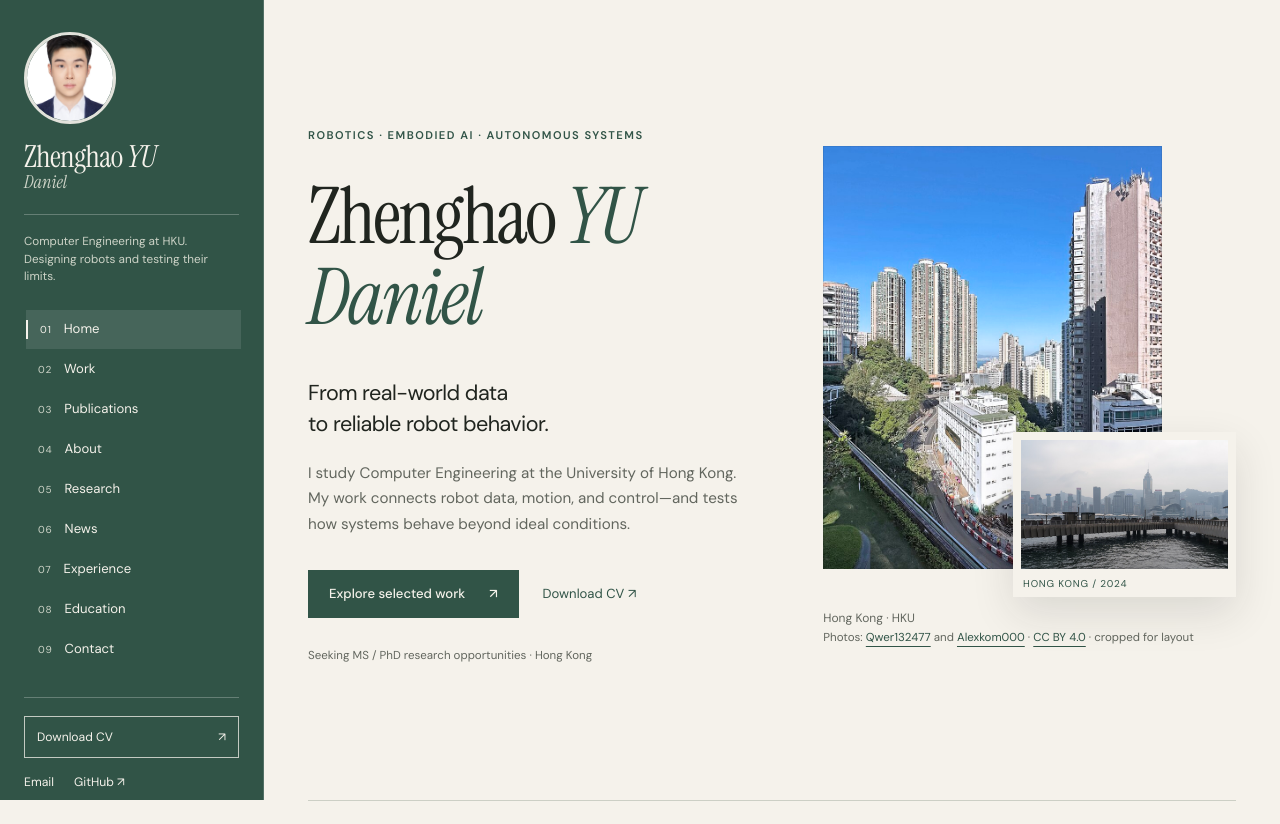
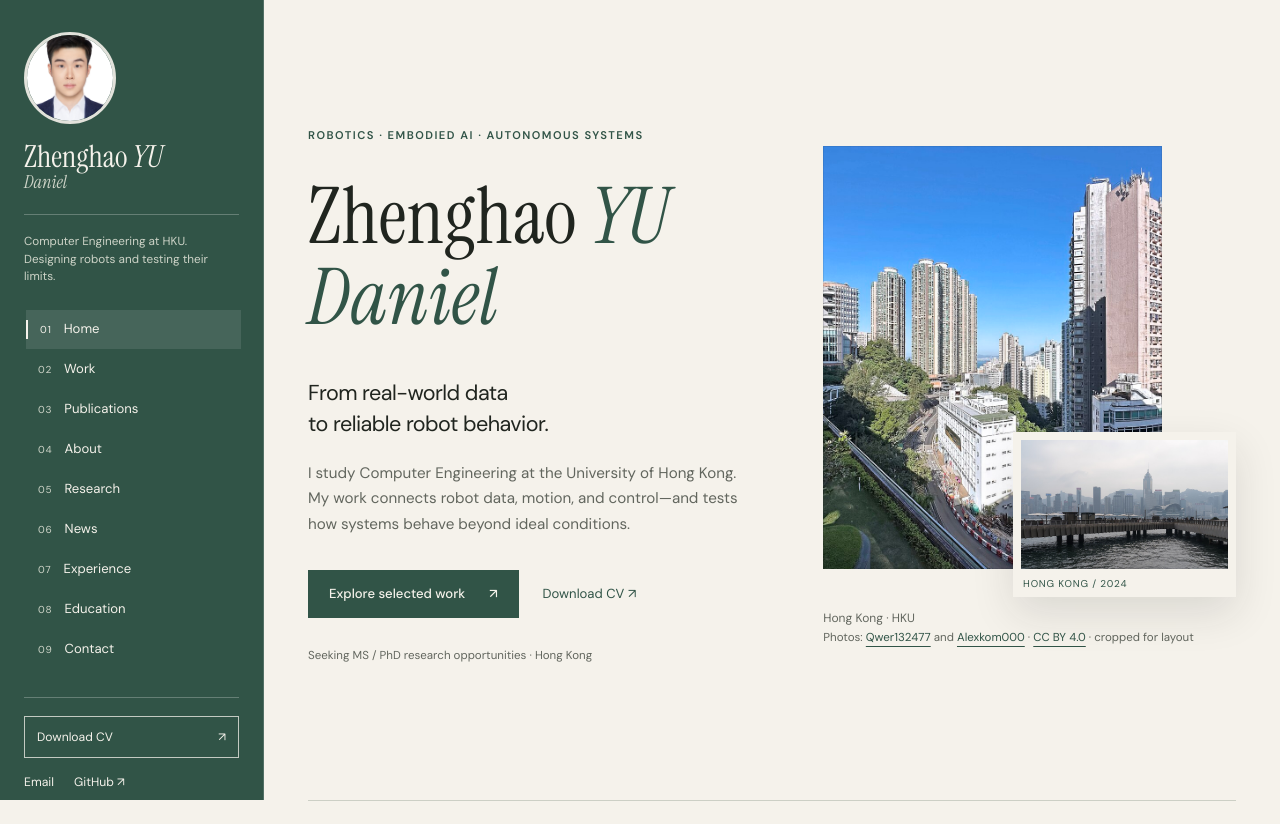
Before and after one commit to yzh423/yzh423.github.io, a website: page index.html in a window 1280 px wide. Shown: the top 824 px of the page. Drawn offline with Linux system fonts and the light colour scheme.

Commit message:
fix: give hero name more breathing room

```diff
--- a/index.html
+++ b/index.html
@@ -7,7 +7,7 @@
     <meta name="description" content="Zhenghao YU is a Computer Engineering student at HKU working on robot design, manipulation data, motion evaluation, and autonomous systems.">
     <title>Zhenghao YU | Robotics, AI, Autonomous Systems</title>
     <link rel="icon" href="assets/favicon.svg" type="image/svg+xml">
-    <link rel="stylesheet" href="styles.css?v=hero-name-2">
+    <link rel="stylesheet" href="styles.css?v=hero-title-spacing-1">
   </head>
   <body>
     <a class="skip-link" href="#main-content">Skip to main content</a>
--- a/styles.css
+++ b/styles.css
@@ -55,7 +55,7 @@ section, #skills { scroll-margin-top: 24px; }
 .brand:hover { text-decoration: none; }
 .sidebar-portrait { width: 92px; height: 92px; border-radius: 50%; object-fit: cover; object-position: center 27%; border: 3px solid rgba(245,242,235,.9); }
 .brand-copy { display: grid; gap: 2px; }
-.brand-copy strong { font-family: var(--serif); font-weight: 400; font-size: 1.9rem; line-height: 1; letter-spacing: -.02em; }
+.brand-copy strong { font-family: var(--serif); font-weight: 400; font-size: 1.9rem; line-height: 1; letter-spacing: 0; }
 .brand-copy small { font-family: var(--serif); font-size: 1.12rem; line-height: 1; color: var(--on-dark-muted); }
 .brand-copy em { color: inherit; font-style: italic; }
 .sidebar-intro { margin: 22px 0 24px; padding-top: 18px; border-top: 1px solid rgba(255,255,255,.25); font-size: .73rem; line-height: 1.5; color: var(--on-dark-muted); }
@@ -80,7 +80,7 @@ section, #skills { scroll-margin-top: 24px; }
 .section-label { margin-bottom: 32px; }
 .hero { display: grid; grid-template-columns: minmax(0, 1fr) minmax(0, .95fr); gap: 48px; align-items: center; min-height: min(840px, 100vh); padding-top: 72px; padding-bottom: 80px; }
 .hero .eyebrow { margin-bottom: 32px; }
-.hero h1 { font-size: clamp(3.3rem, 6.1vw, 6.6rem); line-height: 1.03; letter-spacing: -.03em; margin-bottom: 40px; }
+.hero h1 { font-size: clamp(3.3rem, 6.1vw, 6.6rem); line-height: 1.03; letter-spacing: .005em; margin-bottom: 40px; }
 .hero h1 em { font-style: italic; color: var(--green); }
 .hero-positioning { font-size: 1.35rem; line-height: 1.45; letter-spacing: -.025em; }
 .hero-intro { max-width: 430px; font-size: .95rem; color: var(--muted); }
```
